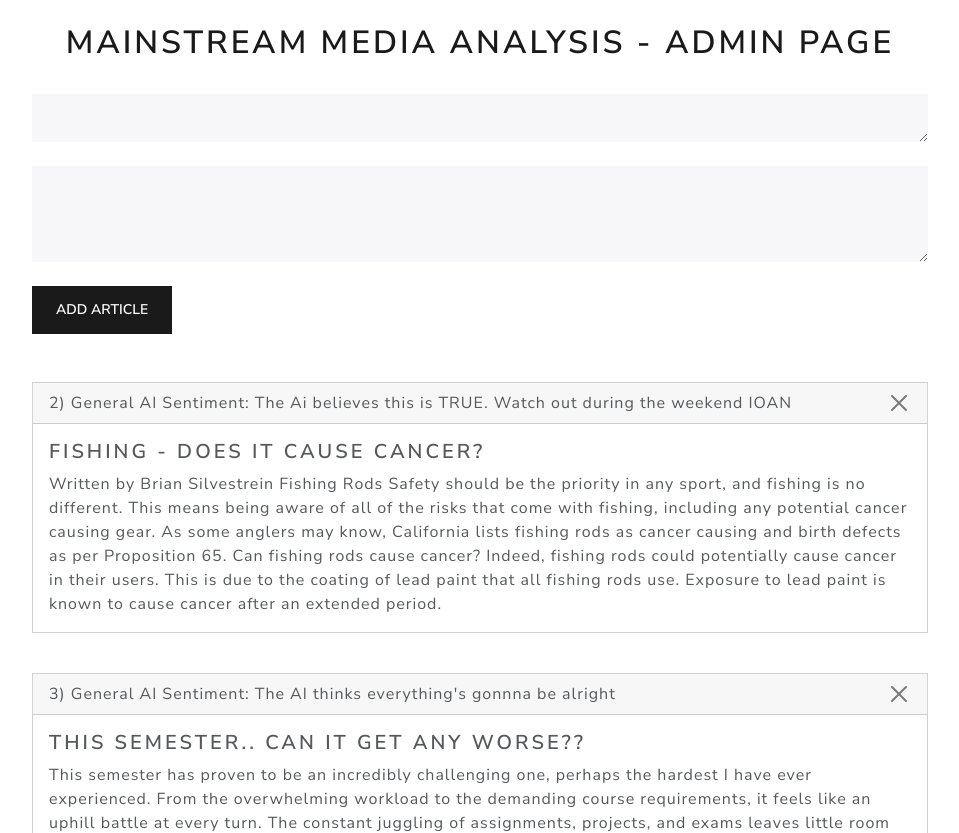
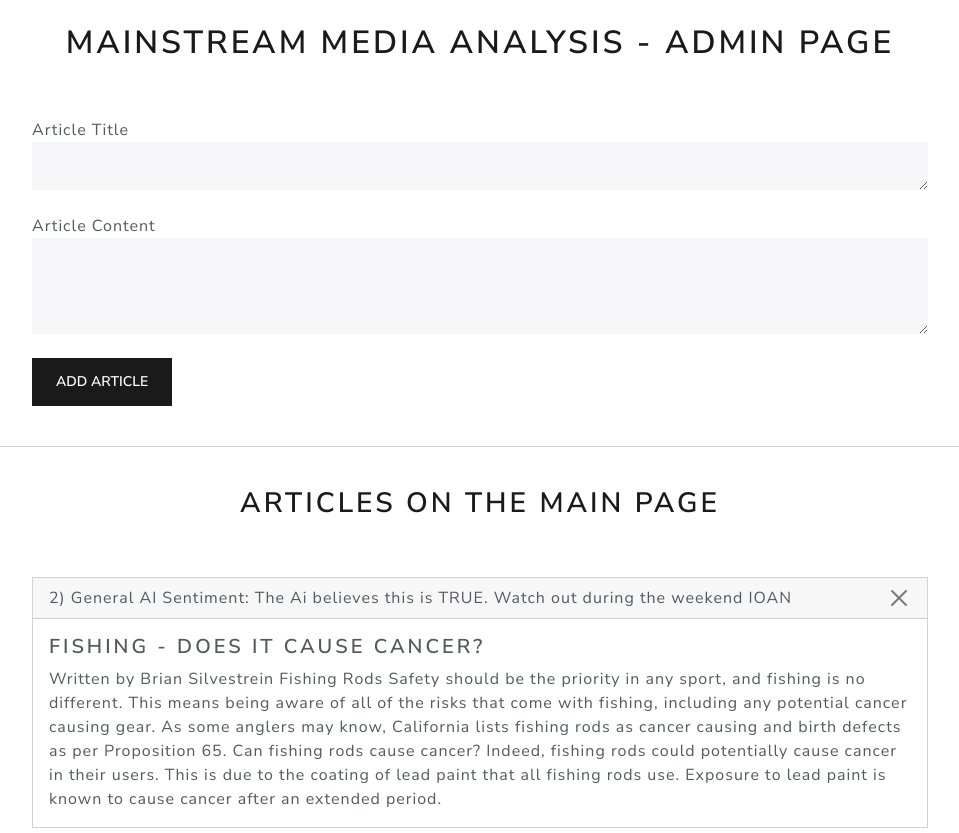
Before and after one commit to ioananghel/speech-sense_NLP, a Flask app: template website/templates/admin.html in a window 1280 px wide. Shown: the part 92-925 px from the top of the page, without its empty margins (160-1119 px from the left). Run offline with Flask 3, Linux system fonts and the light colour scheme; the template is opened without the code that fills it: values that come from a table or form of the project are taken from there, others are empty; some libraries are stand-ins or nearby versions.

Commit message:
added labels to the admin page and better spacing

```diff
--- a/website/templates/admin.html
+++ b/website/templates/admin.html
@@ -4,18 +4,31 @@
 
   <h1 align="center">Mainstream Media Analysis - Admin Page</h1>
 
-  <br>
+  <br><br>
   <div class="form-group log-alignment">
     <form method="POST" style="width: 70vw;">
-      <textarea class="form-control" name="article_title" id="article_title" rows="1"></textarea>
+      <label>Article Title</label>
+      <textarea
+        class="form-control" name="article_title" id="article_title"
+        rows="1" placeholder="Enter article title">
+      </textarea>
+
       <br>
-      <textarea class="form-control" name="article_content" id="article_content" rows="3"></textarea>
+      <label>Article Content</label>
+      <textarea
+        class="form-control" name="article_content" id="article_content"
+        rows="3" placeholder="Enter article content">
+      </textarea>
+
       <br/>
       <div>
         <button type="submit" class="btn btn-primary">Add Article</button>
       </div>
     </form>
   </div>
+
+  <br><hr><br>
+  <h2 align="center">Articles on the main page</h2>
 
   <br><br>
   {% for article in articles %}
```
